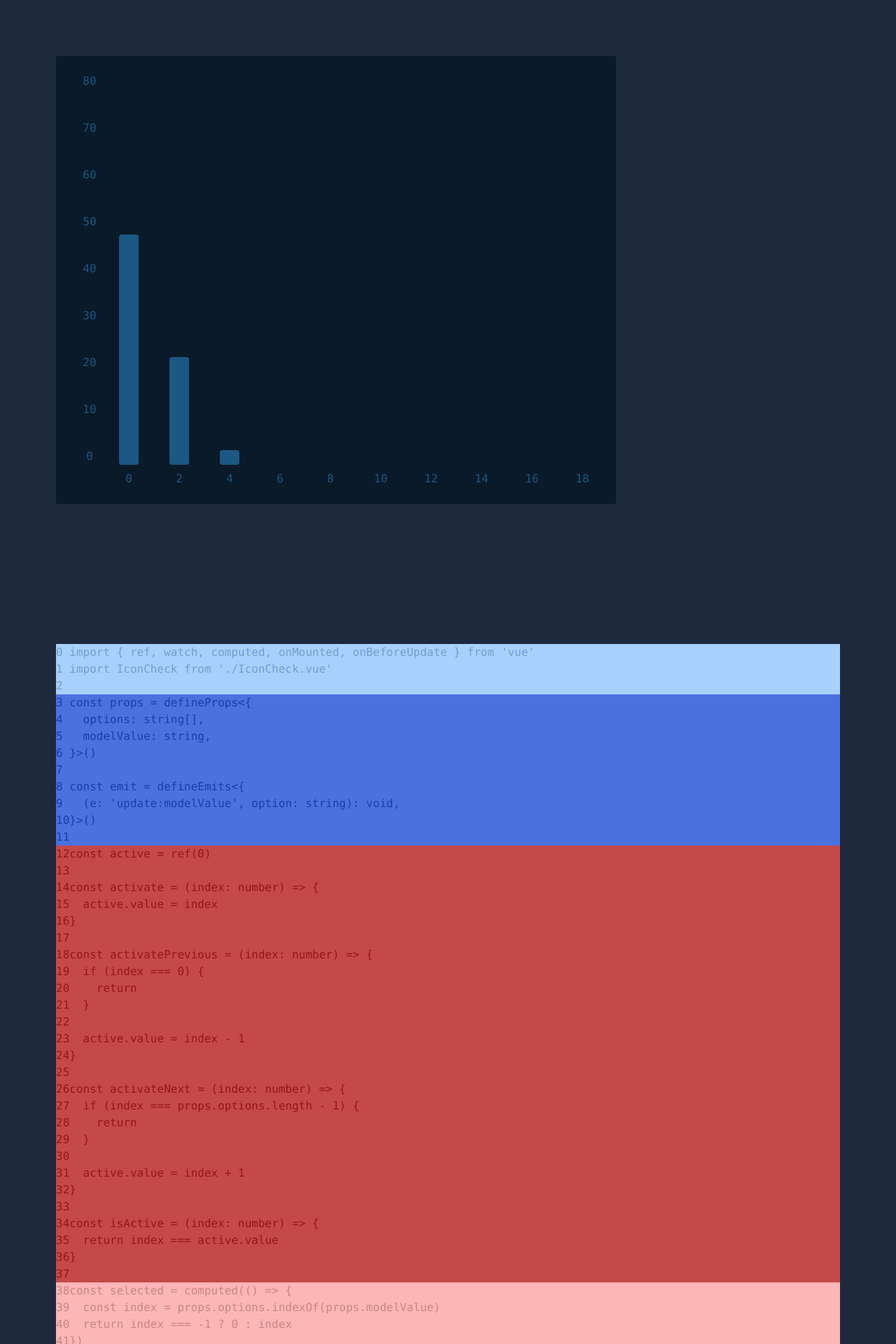
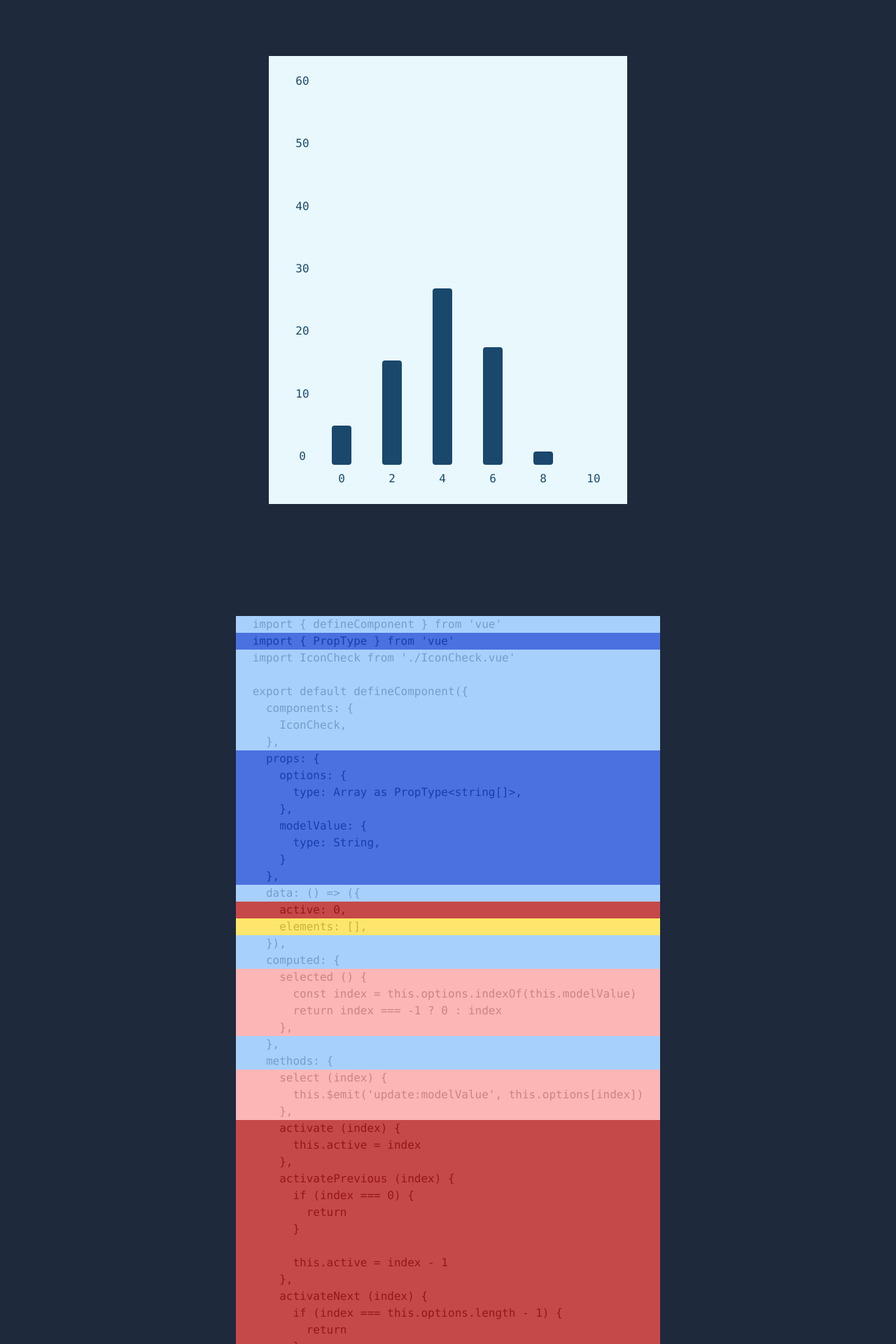
Before and after one commit to AlexVipond/compare-vue-apis, a Vue app: page / in a window 1280 px wide. Shown: the top 1920 px of the page at 70% size. Built offline with nearby package versions, Linux system fonts and the light colour scheme.

Commit message:
refining

```diff
--- a/src/App.vue
+++ b/src/App.vue
@@ -2,9 +2,8 @@
   <main class="bg-gray-800 p-20 h-screen w-screen flex">
     <IndentationHistogram :code="ensuredCode" />
   </main>
-  <main class="bg-gray-800 p-20">
-    <section class="mt-10 relative w-auto flex bg-white">
-      <pre><code>{{ lineNumbers }}</code></pre>
+  <main class="flex p-20 bg-gray-800">
+    <section class="relative mx-auto w-auto flex px-6 bg-white">
       <pre><code>{{ ensuredCode }}</code></pre>
       <div
         class="absolute top-0 left-0 h-full w-full"
@@ -24,7 +23,7 @@
 
 <script setup lang="ts">
 import { shallowRef } from 'vue'
-import { code } from './comparisons/organizing-code-by-logical-concern/CompositionApiListboxOrganizedByLogicalConcern'
+import { code } from './comparisons/organizing-code-by-logical-concern/OptionsApiListbox'
 import { meta } from './comparisons/organizing-code-by-logical-concern/meta'
 import { toCode } from './toCode'
 import { toConcerns } from './toConcerns'
--- a/src/IndentationHistogram.vue
+++ b/src/IndentationHistogram.vue
@@ -1,8 +1,8 @@
 <template>
   <section class="
-    mr-auto h-full text-6 leading-0
+    mx-auto h-full text-6 leading-0
     flex flex-col gap-2 p-6
-    font-mono text-primary-800 bg-primary-1200
+    font-mono text-primary-900 bg-primary-50
   ">
     <section class="h-full w-full flex gap-2">
       <section class="h-full flex flex-col justify-between">
@@ -28,7 +28,7 @@
         >
           <div
             class="mx-auto w-7 rounded"
-            :class="total === 0 ? '' : 'bg-primary-800'"
+            :class="total === 0 ? '' : 'bg-primary-900'"
           />
         </div>
       </section>
@@ -56,7 +56,7 @@ const indentations = props.code
         .split(`\n`)
         .map(line => line.match(/^( +)/)?.[1] ?? '')
         .map(line => line.length),
-      horizontalNums = (new Array(19))
+      horizontalNums = (new Array(12))
         .fill(undefined)
         .map((_, index) => index)
         .filter(num => num % 2 === 0),
@@ -64,6 +64,6 @@ const indentations = props.code
         num,
         total: indentations.filter(indentation => indentation === num).length
       }))),
-      maxTotal = shallowRef(80),
+      maxTotal = shallowRef(60),
       verticalNums = shallowRef(new Array(maxTotal.value / 10 + 1).fill(undefined).map((_, index) => index * 10).reverse())
 </script>
```
